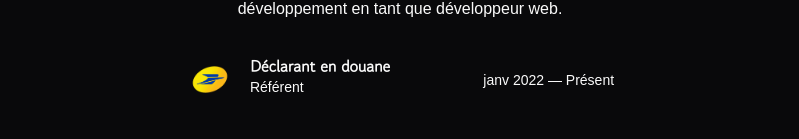
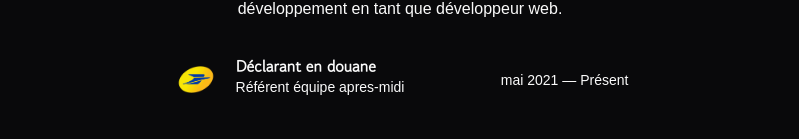
Before and after one commit to SAMPAIOAlexandre/portefolio-alex, a Next.js app: page / in a window 1280 px wide. Shown: the part 803-942 px from the top of the page, without its empty margins (240-1039 px from the left). Built offline with nearby package versions, Linux system fonts and the light colour scheme; a web font is replaced by a local one.

Commit message:
fix: fix value on data for skills

```diff
--- a/src/components/experiences/experiencesData.ts
+++ b/src/components/experiences/experiencesData.ts
@@ -4,7 +4,7 @@ export const experiencesData: Experience[] = [
   {
     id: 1,
     title: "Déclarant en douane",
-    poste: "Référent ",
+    poste: "Référent équipe apres-midi",
     description:
       "Gestion des opérations douanières, conformité réglementaire et coordination avec les parties prenantes pour assurer le bon déroulement des processus d'importation et d'exportation.",
     image: {
@@ -12,7 +12,7 @@ export const experiencesData: Experience[] = [
       alt: "logo de La Poste",
       priority: true,
     },
-    startDate: "2022-01",
+    startDate: "2021-05",
     endDate: null,
   },
   {
@@ -26,8 +26,8 @@ export const experiencesData: Experience[] = [
       alt: "logo de La Poste",
       priority: true,
     },
-    startDate: "2021-06",
-    endDate: "2021-12",
+    startDate: "2025-05",
+    endDate: "2025-05",
   },
   {
     id: 3,
@@ -40,8 +40,8 @@ export const experiencesData: Experience[] = [
       alt: "logo de Ynov",
       priority: true,
     },
-    startDate: "2020-06",
-    endDate: "2020-08",
+    startDate: "2024-11",
+    endDate: "2025-01",
   },
 ];
 export default experiencesData;
```
